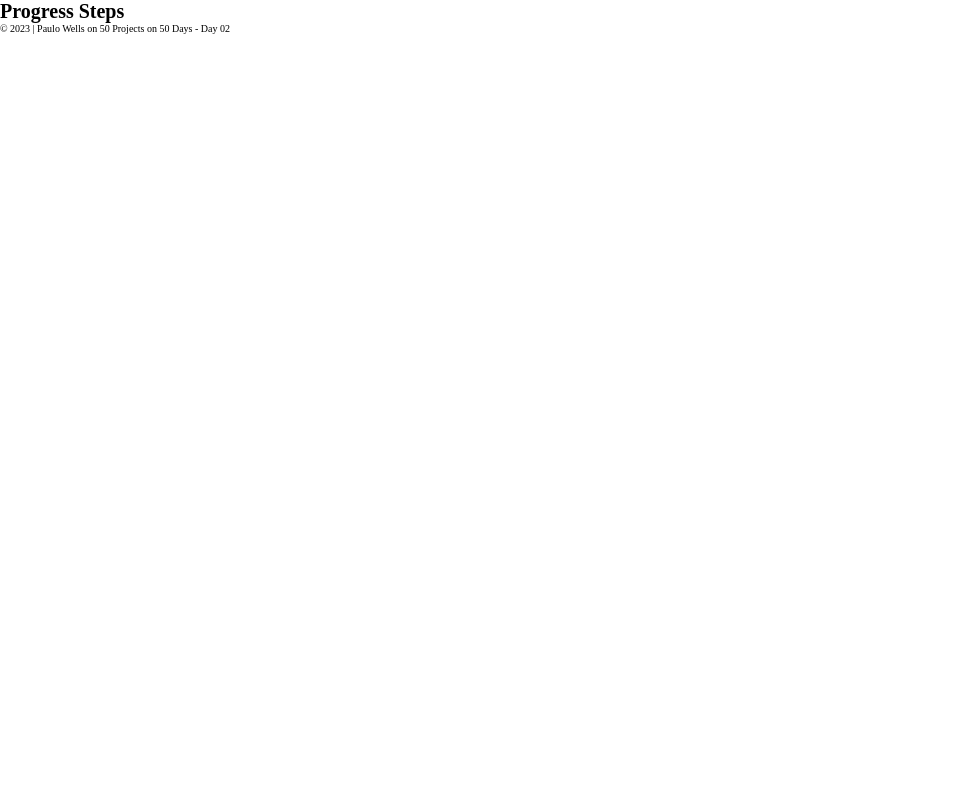
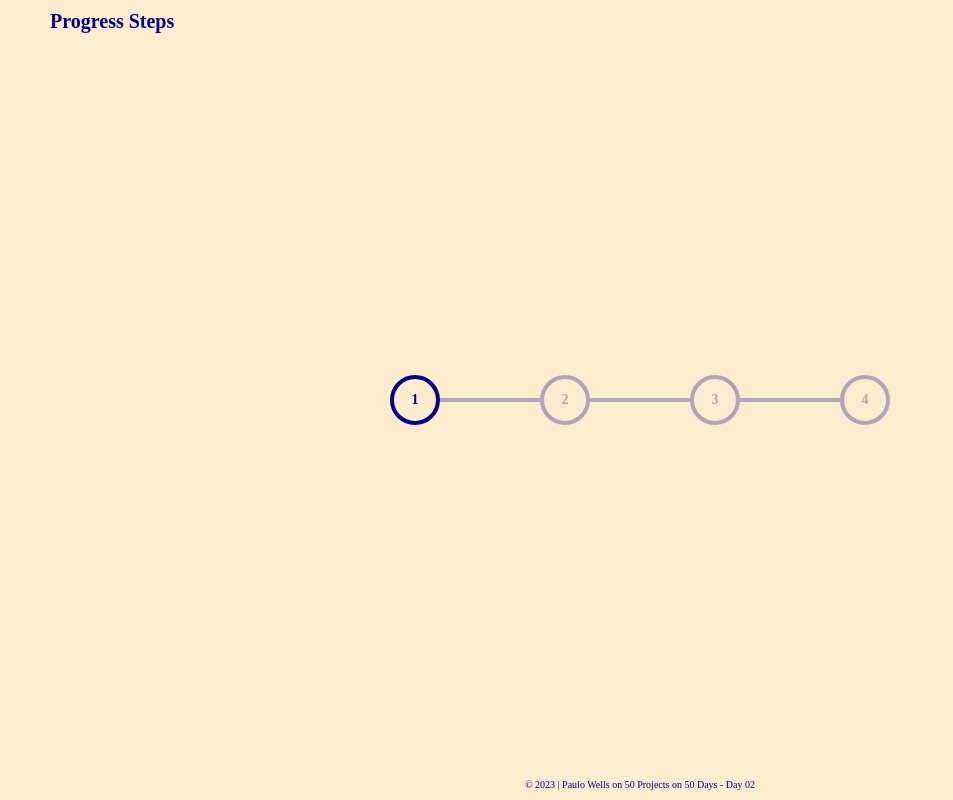
Before and after one commit to wellspr/progress-steps, a plain HTML site: page index.html in a window 1280 px wide. Shown: the whole page, without its empty margins (0-953 px from the left). Drawn offline with Linux system fonts and the light colour scheme.

Commit message:
added steps structure

```diff
--- a/index.css
+++ b/index.css
@@ -10,5 +10,70 @@ html {
 
 body {
     box-sizing: border-box;
+    height: 100vh;
 
+    display: flex;
+    flex-direction: column;
+    justify-content: space-between;
+
+    color: darkblue;
 }
+
+.header {
+    position: absolute;
+    top: 0;
+    margin: 1rem 5rem
+}
+
+.container {
+    flex-grow: 1;
+    background-color: blanchedalmond;
+
+    display: flex;
+    justify-content: center;
+    align-items: center;
+}
+
+.section {
+    display: flex;
+}
+
+.steps {
+    display: flex;
+    align-items: center;
+}
+
+.step {
+    height: 5rem;
+    width: 5rem;
+    border: 4px solid;
+    border-radius: 100%;
+
+    display: flex;
+    justify-content: center;
+    align-items: center;
+
+    font-size: 1.4rem;
+    font-weight: 700;
+}
+
+.connector {
+    width: 10rem;
+    border: 2px solid;
+}
+
+.active {
+    color: darkblue;
+}
+
+.disabled {
+    opacity: 0.3;
+}
+
+.footer {
+    position: absolute;
+    bottom: 0;
+    width: 100%;
+    text-align: center;
+    padding: 1rem;
+}
--- a/index.html
+++ b/index.html
@@ -1,5 +1,6 @@
 <!DOCTYPE html>
 <html lang="en">
+
 <head>
     <meta charset="UTF-8">
     <meta name="viewport" content="width=device-width, initial-scale=1.0">
@@ -7,19 +8,29 @@
     <link rel="stylesheet" href="index.css">
     <title>Pregress Steps</title>
 </head>
+
 <body>
     <header class="header">
         <h1>Progress Steps</h1>
+    </header>
     <main class="container">
-            <section class="steps"></section>
+        <section class="steps">
+            <div class="step"></div>
+            <div class="connector"></div>
+            <div class="step"></div>
+            <div class="connector"></div>
+            <div class="step"></div>
+            <div class="connector"></div>
+            <div class="step"></div>
+        </section>
     </main>
     <footer class="footer">
         <div class="attr">
             &copy; 2023 | Paulo Wells on 50 Projects on 50 Days - Day 02
         </div>
     </footer>
-    </header>
 
     <script src="index.js"></script>
 </body>
+
 </html>
--- a/index.js
+++ b/index.js
@@ -1 +1,16 @@
-console.log("ok")
+const steps = document.querySelectorAll(".step");
+const connectors = document.querySelectorAll(".connector");
+
+let stepLabel = 0;
+
+steps.forEach(step => {
+    stepLabel++;
+    step.innerHTML = String(stepLabel);
+    step.classList.add("disabled");
+});
+
+connectors.forEach(con => {
+    con.classList.add("disabled");
+});
+
+steps[0].classList.remove("disabled");
```
Lines whose indentation alone changed are shown as unchanged.
